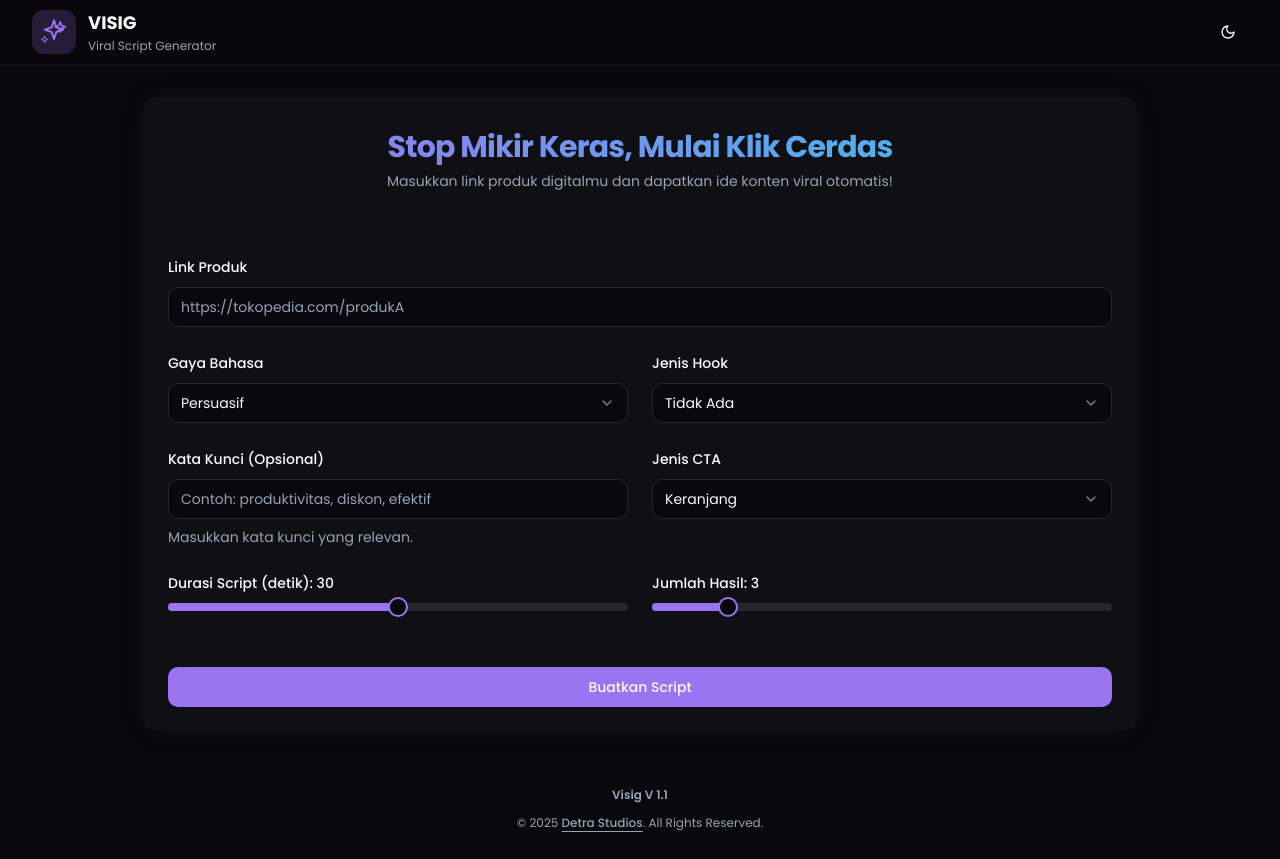
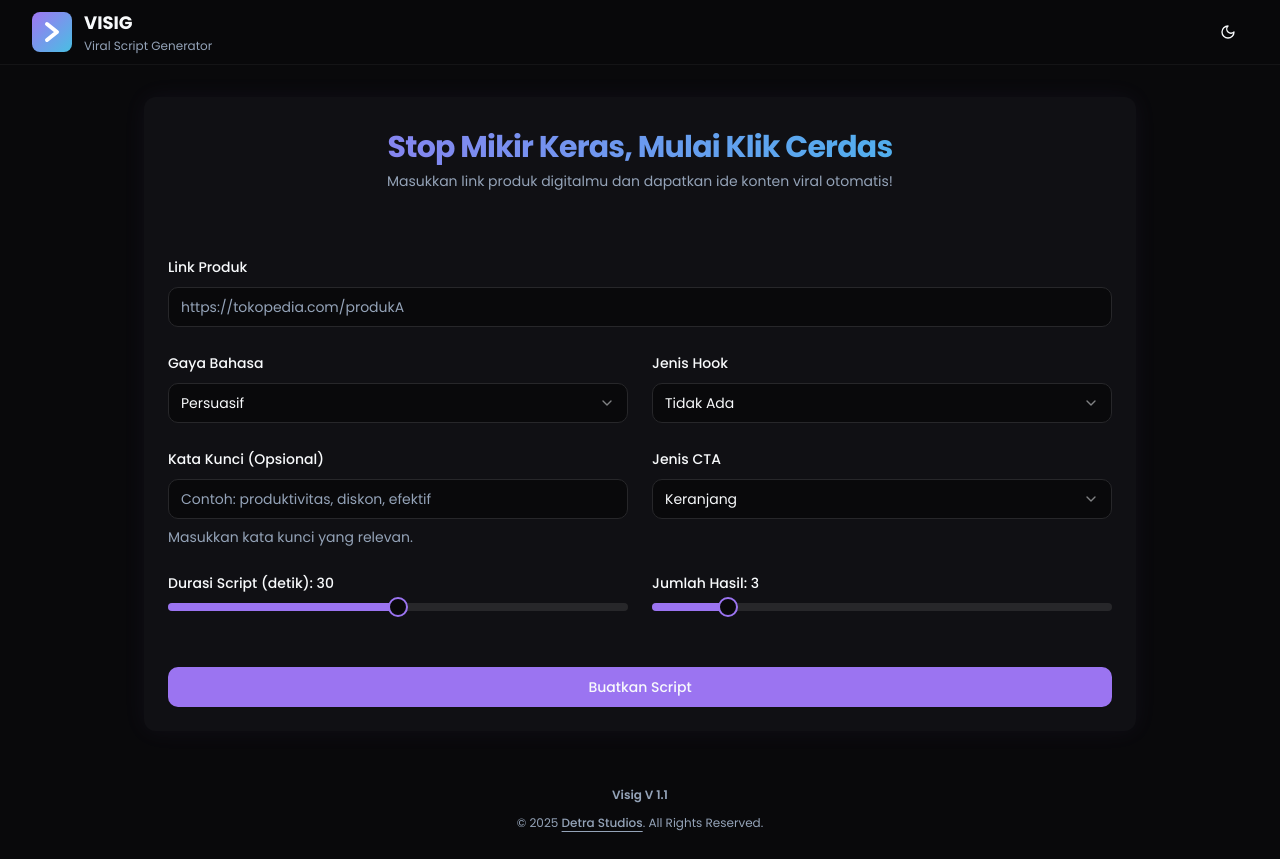
Before and after one commit to detrastudios/visig1.1, a Next.js app: page / in a window 1280 px wide. Built offline with nearby package versions, Linux system fonts and the light colour scheme; what @genkit-ai/googleai, genkit would draw is missing.

Commit message:
harusnya eperti ini

```diff
--- a/src/components/header.tsx
+++ b/src/components/header.tsx
@@ -1,3 +1,4 @@
+
 "use client";
 
 import { ThemeToggle } from '@/components/theme-toggle';
@@ -8,9 +9,7 @@ export function Header() {
     <header className="sticky top-0 z-50 w-full border-b border-border/40 bg-background/95 backdrop-blur-sm">
       <div className="container flex h-16 max-w-screen-2xl items-center">
         <a href="/" className="mr-6 flex items-center space-x-3">
-          <div className="bg-primary/20 p-2 rounded-lg">
-            <Logo />
-          </div>
+          <Logo />
           <div>
             <span className="font-bold text-lg leading-none">VISIG</span>
             <p className="text-xs text-muted-foreground leading-none mt-1">
--- a/src/components/logo.tsx
+++ b/src/components/logo.tsx
@@ -1,36 +1,34 @@
+
 export function Logo() {
   return (
     <svg
-      width="28"
-      height="28"
-      viewBox="0 0 28 28"
+      width="40"
+      height="40"
+      viewBox="0 0 40 40"
       fill="none"
       xmlns="http://www.w3.org/2000/svg"
-      className="h-7 w-7 text-primary"
     >
+      <rect width="40" height="40" rx="8" fill="url(#paint0_linear_1_2)" />
       <path
-        d="M14 2.33334L16.3333 9.33334L23.3333 11.6667L16.3333 14L14 21L11.6667 14L4.66666 11.6667L11.6667 9.33334L14 2.33334Z"
-        stroke="currentColor"
-        strokeWidth="2"
+        d="M15 12L25 20L15 28"
+        stroke="white"
+        strokeWidth="4"
         strokeLinecap="round"
         strokeLinejoin="round"
       />
-      <path
-        d="M23.3333 18.6667L21.5833 23.3333L16.9167 25.0833L21.5833 26.8333L23.3333 31.5L25.0833 26.8333L29.75 25.0833L25.0833 23.3333L23.3333 18.6667Z"
-        stroke="currentColor"
-        strokeWidth="2"
-        strokeLinecap="round"
-        strokeLinejoin="round"
-        transform="scale(0.8) translate(2, -14)"
-      />
-      <path
-        d="M23.3333 18.6667L21.5833 23.3333L16.9167 25.0833L21.5833 26.8333L23.3333 31.5L25.0833 26.8333L29.75 25.0833L25.0833 23.3333L23.3333 18.6667Z"
-        stroke="currentColor"
-        strokeWidth="2"
-        strokeLinecap="round"
-        strokeLinejoin="round"
-        transform="scale(0.5) translate(-14, 18)"
-      />
+      <defs>
+        <linearGradient
+          id="paint0_linear_1_2"
+          x1="0"
+          y1="0"
+          x2="40"
+          y2="40"
+          gradientUnits="userSpaceOnUse"
+        >
+          <stop stopColor="#A076F3" />
+          <stop offset="1" stopColor="#48BFE3" />
+        </linearGradient>
+      </defs>
     </svg>
   );
 }
```
